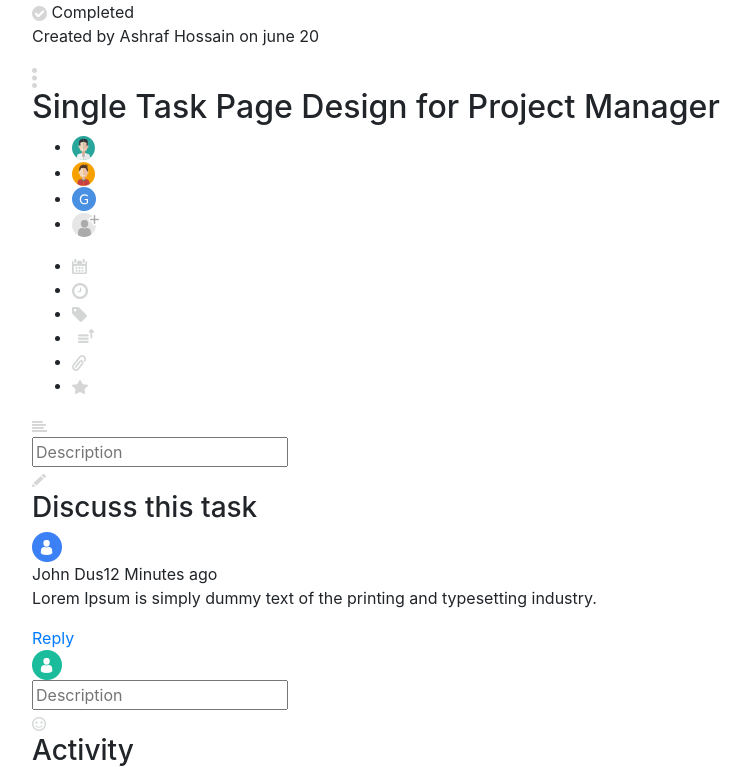
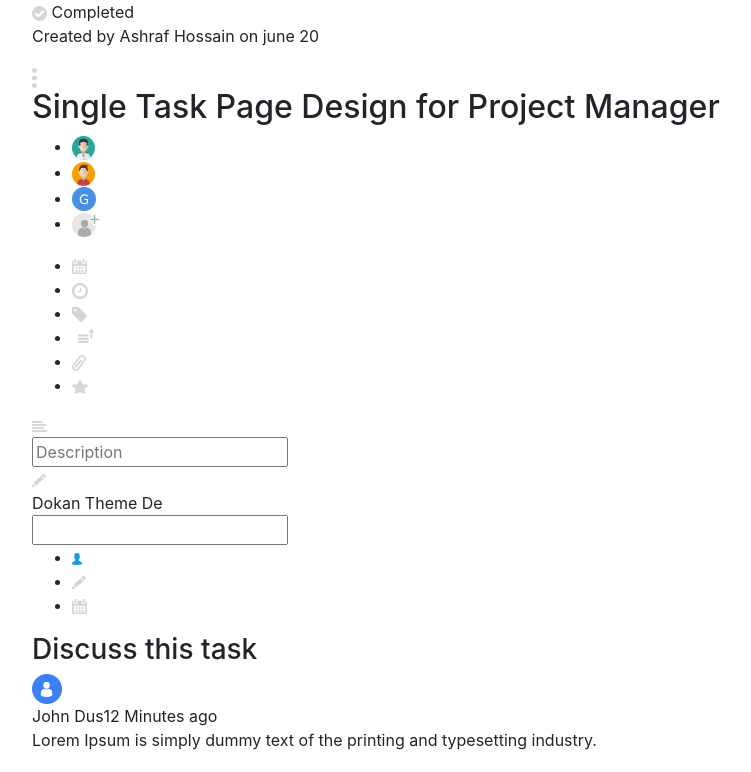
Before and after one commit to KantaPaul/my-project, a React app: page / in a window 1280 px wide. Shown: the top 772 px of the page, without its empty margins (38-789 px from the left). Built offline with nearby package versions, Linux system fonts and the light colour scheme.

Commit message:
markup done

```diff
--- a/src/App.js
+++ b/src/App.js
@@ -6,23 +6,28 @@ import Users from './Components/Users';
 import InputAppend from './Components/inputAppend';
 import Comments from './Components/comments';
 import Acitvity from './Components/Activity/Activites';
+import Adduser from './Components/AddUser/addUser';
 
 class App extends Component {
   render() {
     return (
+      <main className={classes.mainWraper}>
         <div className={bootstrap.container}>
           <div className={bootstrap.row}>
-          <div className={bootstrap.colLg12}>
+            <div className={[bootstrap.colLg8, bootstrap.mxAuto].join(' ')}>
               <div className={classes.App}>
                 <Header classes={bootstrap.clearfix} />
                 <Users />
                 <InputAppend />
+                <Adduser />
                 <Comments />
                 <Acitvity />
               </div>
             </div>
           </div>
         </div>
+        <div className={classes.bgOverlay}></div>
+      </main>
     );
   }
 }
--- /dev/null
+++ b/src/Components/AddUser/addUser.js
@@ -0,0 +1,25 @@
+import React, {Component} from 'react';
+import classes from './addUser.less';
+import bootstrap from '../../assets/styles/bootstrap.less';
+
+class AddUser extends Component {
+  render() {
+    return (
+      <div className={classes.adduserWraper}>
+        <div className={bootstrap.inputGroup}>
+          <div className={bootstrap.inputGroupPrepend}>
+            <span className={bootstrap.inputGroupText} id="basic-addon1">Dokan Theme De</span>
+          </div>
+          <input type="text" className={bootstrap.formControl} aria-label="Username" aria-describedby="basic-addon1" />
+          <ul className={classes.userAddList}>
+            <li data-title="Add User"><img src={require('../../assets/icons/person.png')} alt="person" /></li>
+            <li data-title="Edit User"><img src={require('../../assets/icons/pencil.png')} alt="pencil" /></li>
+            <li data-title="Edit Date"><img src={require('../../assets/icons/calender.png')} alt="calendar" /></li>
+          </ul>
+        </div>
+      </div>
+    );
+  }
+}
+
+export default AddUser;
```
Also changed, not shown: src/Components/AddUser/addUser.less (added), src/assets/icons/person.png (added). Lines whose indentation alone changed are shown as unchanged.
